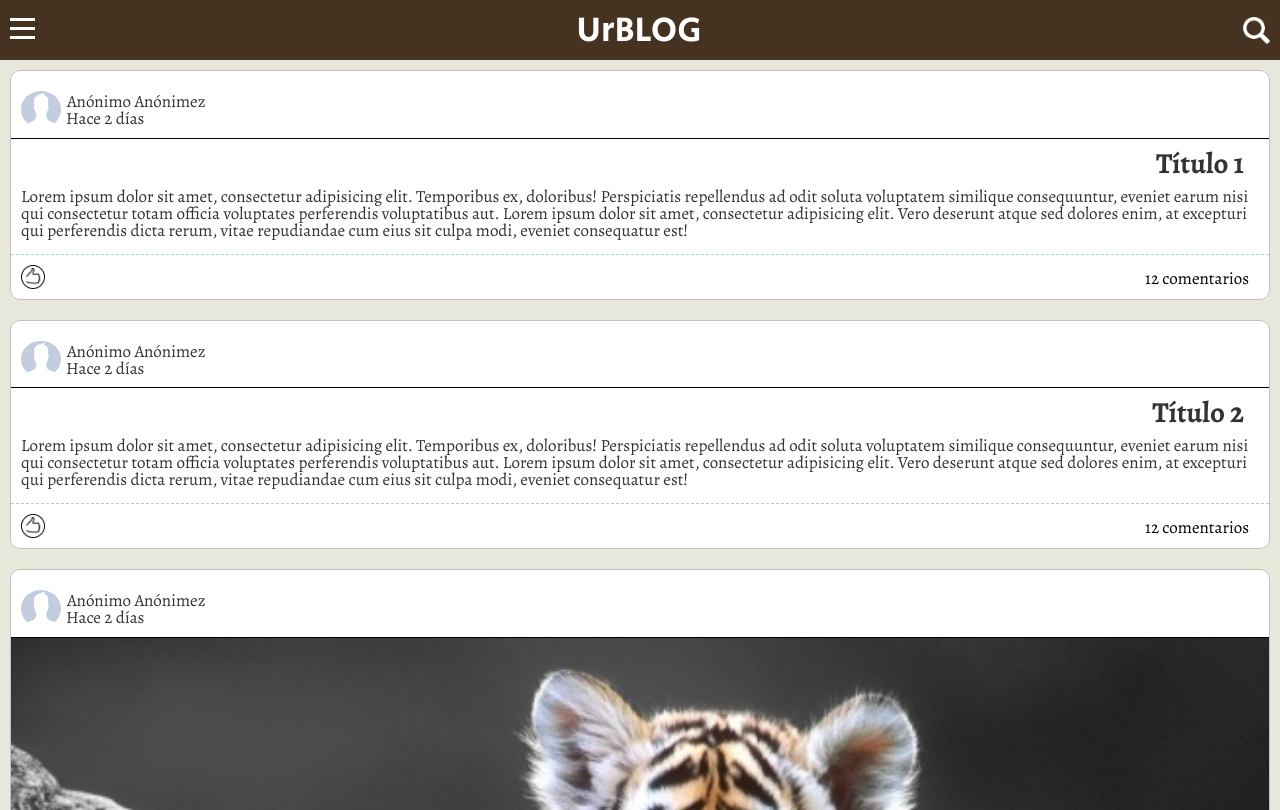
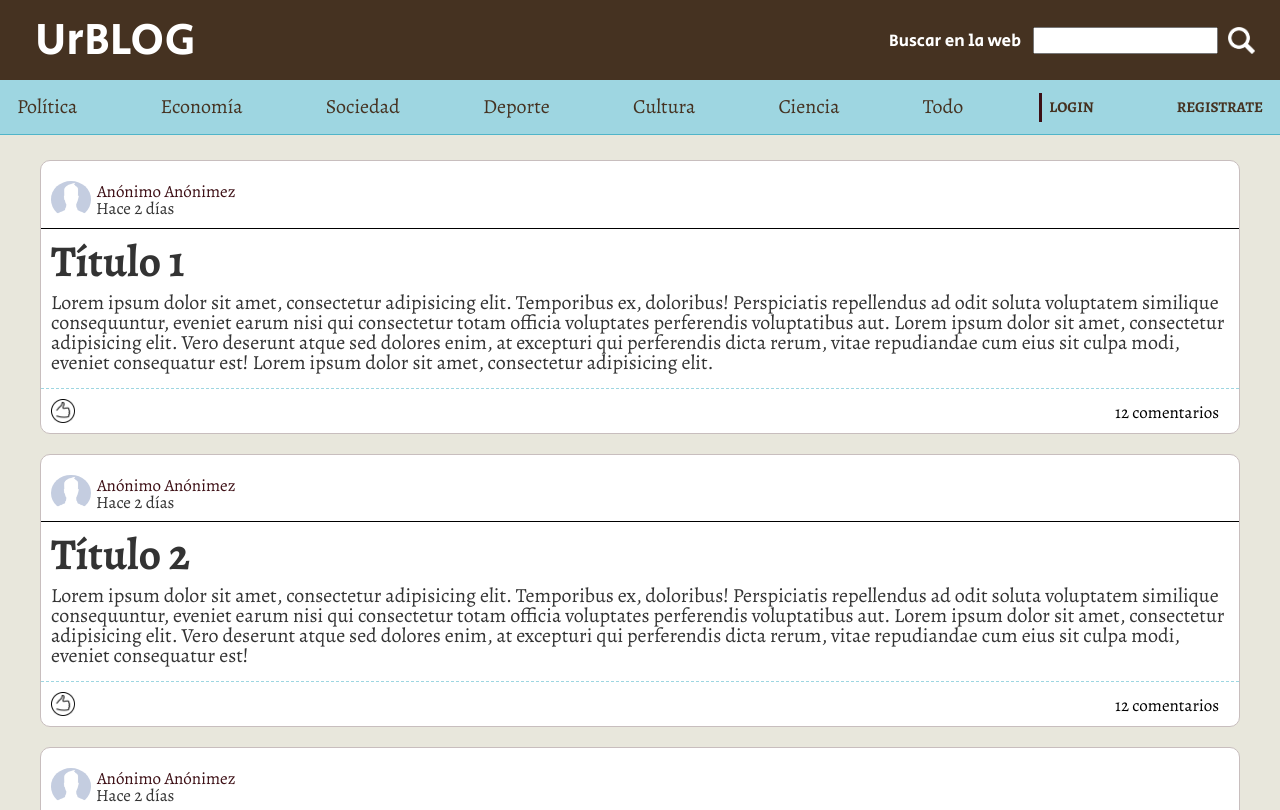
Before and after one commit to manudzmz/pracNinja, a website: page index.html in a window 1280 px wide. Shown: the top 810 px of the page. Drawn offline with nearby package versions, Linux system fonts and the light colour scheme.

Commit message:
Aplicados diferentes estilos para movil y para tablet.

```diff
--- a/index.html
+++ b/index.html
@@ -10,15 +10,31 @@
 	<header class="web-header">
 		<!-- <img src="src/img/menu-icon.png" alt="Menú de categorías"> -->
 		<div class="menu" onclick="myFunction(this)">
- 			<div class="bar1"></div>
- 			<div class="bar2"></div>
- 			<div class="bar3"></div>
+	 		<div class="bar1"></div>
+	 		<div class="bar2"></div>
+	 		<div class="bar3"></div>
 		</div>
 		<h1 class="web-title">UrBLOG</h1>
-		<img class="search-icon" src="src/img/search-icon-w.png" alt="Buscar">
+		<div class="search-div">
+			<label for="buscar" class="search-label">Buscar en la web</label>
+			<input id="buscar" class="search-box" type="search">
+			<img class="search-icon" src="src/img/search-icon-w.png" alt="Buscar">
+		</div>
 		<!-- <input type="search"> -->
-		<nav></nav>
 	</header>
+	<nav class="nav-bar" >
+		<ul class="item-list">
+			<li class="item"><a href="">Política</a></li>
+			<li class="item"><a href="">Economía</a></li>
+			<li class="item"><a href="">Sociedad</a></li>
+			<li class="item"><a href="">Deporte</a></li>
+			<li class="item"><a href="">Cultura</a></li>
+			<li class="item"><a href="">Ciencia</a></li>
+			<li class="item"><a href="">Todo</a></li>
+			<li class="item sign-up-in first"><a href="">LOGIN</a></li>
+			<li class="item sign-up-in"><a href="">REGISTRATE</a></li>
+		</ul>
+	</nav>
 	<div class="container">
 		<div class="art-container">
 			<article class="articulo">
@@ -35,7 +51,11 @@
 				</div>
 				<div class="text-container">
 					<h2 class="art-headline">Título 1</h2>
-					<p class="art-text">Lorem ipsum dolor sit amet, consectetur adipisicing elit. Temporibus ex, doloribus! Perspiciatis repellendus ad odit soluta voluptatem similique consequuntur, eveniet earum nisi qui consectetur totam officia voluptates perferendis voluptatibus aut. Lorem ipsum dolor sit amet, consectetur adipisicing elit. Vero deserunt atque sed dolores enim, at excepturi qui perferendis dicta rerum, vitae repudiandae cum eius sit culpa modi, eveniet consequatur est!</p>
+					<div id="wrapper">
+					<p class="art-text">Lorem ipsum dolor sit amet, consectetur adipisicing elit. Temporibus ex, doloribus! Perspiciatis repellendus ad odit soluta voluptatem similique consequuntur, eveniet earum nisi qui consectetur totam officia voluptates perferendis voluptatibus aut. Lorem ipsum dolor sit amet, consectetur adipisicing elit. Vero deserunt atque sed dolores enim, at excepturi qui perferendis dicta rerum, vitae repudiandae cum eius sit culpa modi, eveniet consequatur est! Lorem ipsum dolor sit amet, consectetur adipisicing elit.</p> <!-- Doloremque odio ad, earum rerum cumque, assumenda, magnam architecto doloribus consequuntur optio, iste aperiam dolorem sequi amet harum. Incidunt delectus non libero? Lorem ipsum dolor sit amet, consectetur adipisicing elit. Eligendi et magnam, commodi? Itaque, voluptatem, at optio facilis saepe expedita, voluptatibus quisquam illo cumque aperiam fugiat! Minus facere, dolores quod quaerat. Lorem ipsum dolor sit amet, consectetur adipisicing elit. Vitae impedit modi iure illo consectetur aliquam ea aliquid molestiae reprehenderit, eaque maiores laudantium asperiores aperiam ullam explicabo ex consequatur, harum cum.
+					Ex modi placeat, fugiat saepe cupiditate maxime tempore dolore libero, deleniti ipsam minus eius dicta, voluptatibus impedit. Ab culpa iste maxime, dolorem reprehenderit nemo! Eius id aperiam tempora quia nostrum.
+					Expedita, fugiat beatae distinctio labore, vitae eum suscipit. Eligendi enim soluta odit libero, earum est incidunt consequuntur ab atque rerum eum adipisci dignissimos ratione quas eaque! Ducimus, similique consequatur ullam.</p> -->
+					</div>
 				</div>
 				<div class="foot-article">
 					<img class="like-icon" src="src/img/like-50.png" alt="Me gusta">
@@ -269,5 +289,6 @@
 		<p></p>
 		<a href=""></a>
 	</footer>
+	<script src="dist/js/app.js"></script>
 </body>
 </html>
--- a/package.json
+++ b/package.json
@@ -17,7 +17,7 @@
   },
   "homepage": "https://github.com/manudzmz/pracNinja#readme",
   "devDependencies": {
-   "autoprefixer": "^6.3.7",
+    "autoprefixer": "^6.3.7",
     "browser-sync": "^2.13.0",
     "browserify": "^13.0.1",
     "cssnano": "^3.7.3",
@@ -34,6 +34,7 @@
     "gulp.spritesmith": "^6.2.1"
   },
   "dependencies": {
+    "dotdotdot": "^1.7.0",
     "jquery": "^3.1.0"
   }
 }
--- /dev/null
+++ b/src/js/app.js
@@ -0,0 +1 @@
+require("./parrafo.js");
--- /dev/null
+++ b/src/js/parrafo.js
@@ -0,0 +1,6 @@
+var $ = require("jquery");
+var dotdotdot = require("dotdotdot");
+
+$(document).ready(function() {
+	$("#wrapper").dotdotdot();
+});
--- a/src/scss/_article-list.scss
+++ b/src/scss/_article-list.scss
@@ -1,8 +1,15 @@
 $article-background: $color-white;
 
+.container{
+	@include if-is-tablet {
+		padding-top: 90px;  // si la barra de navegacion esta visible
+	}
 	.art-container {
-	padding: 10px 0;
+		padding: 10px 0px;
 		margin: 0px 10px;
+		@include if-is-tablet {
+			padding: 10px 30px;
+		}
 		.articulo {
 			background: $article-background;
 			padding: 10px 0;
@@ -26,6 +33,7 @@ $article-background: $color-white;
 					.author-name {
 						padding-left: 6px;
 						font-weight: italic;
+						color: $color-syntactic;
 					}
 					.time-ago {
 						padding-left: 5px;
@@ -43,18 +51,28 @@ $article-background: $color-white;
 				}
 			}
 			.text-container {
+				//height: 120px;
 				.art-headline {
-				text-align: right;
+					text-align: left;
 					padding-top: 10px;
-				padding-right: 25px;
+					padding-left: 10px;
 					padding-bottom: 10px;
+					font-size: $font-size-h2;
+					@include if-is-tablet {
+						font-size: $font-size-h2 + 15px;
+					}
 				}
 				.art-text {
 					padding: 0px 10px;
+					font-size: $font-size-base;
+					@include if-is-tablet {
+						font-size: $font-size-large;
+					}
 				}
 			}
 			.foot-article{
 				overflow: auto;
+				overflow-y: hidden;
 				border-top: 1px dashed $color-cancer;
 				margin-top: 15px;
 				.like-icon {
@@ -75,6 +93,7 @@ $article-background: $color-white;
 			}
 		}
 	}
+}
 
 
 // .artist, .title {
--- /dev/null
+++ b/src/scss/_navbar.scss
@@ -0,0 +1,38 @@
+.nav-bar{
+	width: 100%;
+	background-color: $color-cancer;
+	position: fixed;
+	z-index:1;
+	margin-top: 20px;
+	display: none;
+	@include if-is-tablet {
+		display: inline;
+	}
+	.item-list{
+		display: flex;
+		flex-direction: row;
+		list-style-type: none;
+		justify-content: space-between;
+		align-items: center;
+		border-bottom: 1px solid darken($color-cancer, 20%);
+		padding: 10px;
+		.item{
+			padding: 7px;
+			font-size: 20px;
+			a {
+				text-decoration: none;
+				color: $color-solid-grosgrain;
+			}
+		}
+		.first {
+			//padding-right: 35px;
+			border-left: 3px solid $color-syntactic;
+		}
+		.sign-up-in {
+			//background: red;
+			font-weight: bold;
+			font-size: 15px;
+			//padding-right: 30px;
+		}
+	}
+}
--- /dev/null
+++ b/src/scss/_responsive-utilities.scss
@@ -0,0 +1,11 @@
+@mixin if-is-tablet {
+	@media all and (min-width: #{$tablet-width}) {
+		@content;
+	}
+}
+
+@mixin if-is-phone {
+	@media all and (max-width: #{$mobile-width}) {
+		@content;
+	}
+}
--- a/src/scss/_variables.scss
+++ b/src/scss/_variables.scss
@@ -6,7 +6,8 @@ $body-font-family: $main-font-family;
 // Font sizes
 $font-size-base: 17px;
 $font-size-small: $font-size-base - 3px;
-$font-size-large: $font-size-base + 18px;
+$font-size-large: $font-size-base + 3px;
+$font-size-title-tablet: $font-size-base + 18px;
 $font-size-h1: $font-size-base + 15px;
 $font-size-h2: $font-size-base + 12px;
 $font-size-h3: $font-size-base + 9px;
--- a/src/scss/_web-header.scss
+++ b/src/scss/_web-header.scss
@@ -4,14 +4,22 @@ $web-header-color: $color-white;
 .web-header {
 	top: 0px; left: 0px;
 	background-color: $web-header-background;
-	padding: 0px 0;
 	position: fixed;
 	width: 100%;
 	height: 60px;
 	display: flex;
-	flex-flow: row wrap;
+	flex-direction: row;
 	justify-content: space-between;
 	align-items: center;
+	z-index:1;
+	box-sizing: border-box;
+	@include if-is-tablet {
+		//box-sizing: border-box;   <-- Hace el mismo efecto que el calc
+		//width: calc(20% - 20px);
+		//text-align: center;
+		//padding: 10px;
+		height: 80px;
+	}
 	.web-title {
 		//padding-bottom: 0px;
 		//padding-top: 15px;
@@ -20,9 +28,11 @@ $web-header-color: $color-white;
 		color: $web-header-color;
 		//text-align: center;
 		font-family: $web-title-font-family;
-		font-size: $font-size-large;
-		margin-left: auto;
-		//float:left;
+		font-size: $font-size-title-tablet;
+		@include if-is-tablet {
+			font-size: $font-size-title-tablet + 10px;
+			padding-left: 35px;
+		}
 	}
 	.menu {
 	    //display: inline-block;
@@ -49,14 +59,37 @@ $web-header-color: $color-white;
 		.change .bar3 {
 	    	transform: rotate(45deg) translate(-8px, -8px) ;
 		}
+		@include if-is-tablet {
+			display: none;
+		}
+	}
+	.search-div {
+		display: flex;
+		flex-direction: row;
+		.search-label {
+			color: white;
+			margin-right: 12px;
+			margin-top: 6px;
+			font-family: $web-title-font-family;
+			display: none;
+			@include if-is-tablet {
+				display: inline;
+			}
+		}
+		.search-box{
+			margin-right: 10px;
+			display: none;
+			@include if-is-tablet {
+				display: inline;
+			}
 		}
 		.search-icon {
 			max-width: 27px;
 			max-height: 27px;
 			color: white;
-		margin-left: auto;
-		padding-right: 10px;
+			padding-right: 25px;
 			//padding-top: 15px;
 			//padding-left: 10px;
 		}
 	}
+}
--- a/src/scss/style.scss
+++ b/src/scss/style.scss
@@ -1,8 +1,11 @@
 @import 'reset';
 @import 'https://fonts.googleapis.com/css?family=Alegreya:400,400i,700|Secular+One';
 @import 'variables';
+@import 'responsive-utilities';
 @import 'html-tags';
 @import 'web-header';
+@import 'navbar';
 @import 'article-list';
 
+
 //@import "node_modules/bootstrap-sass/assets/stylesheets/bootstrap";
```
Also changed, not shown: dist/css/style.css, dist/js/app.js (added), 2 other files. Lines whose indentation alone changed are shown as unchanged.
